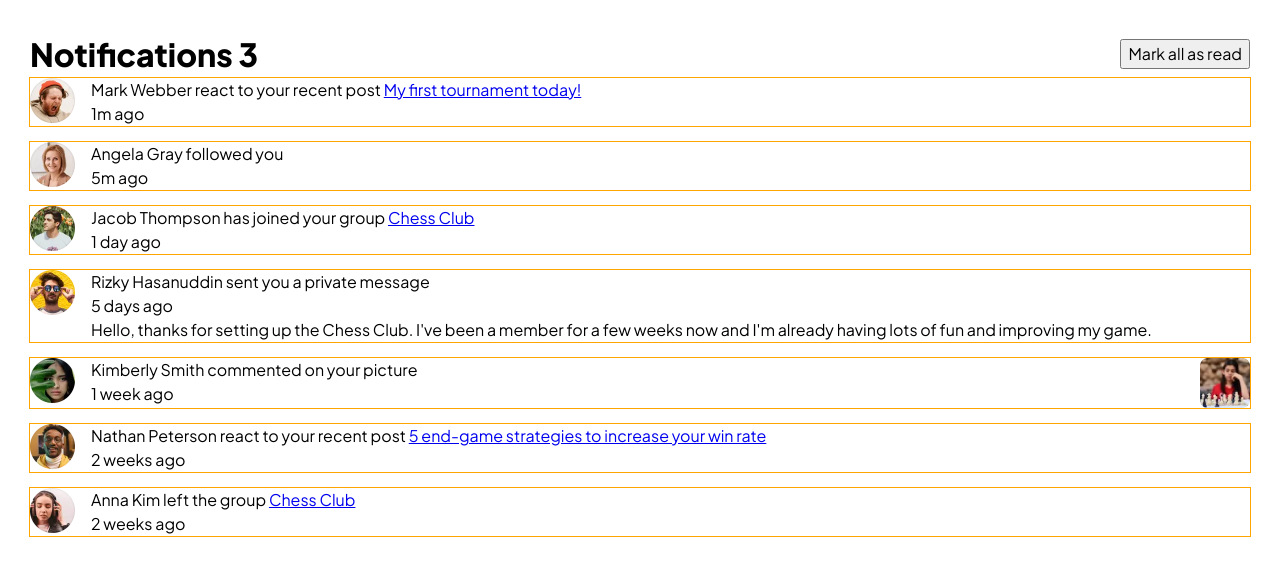
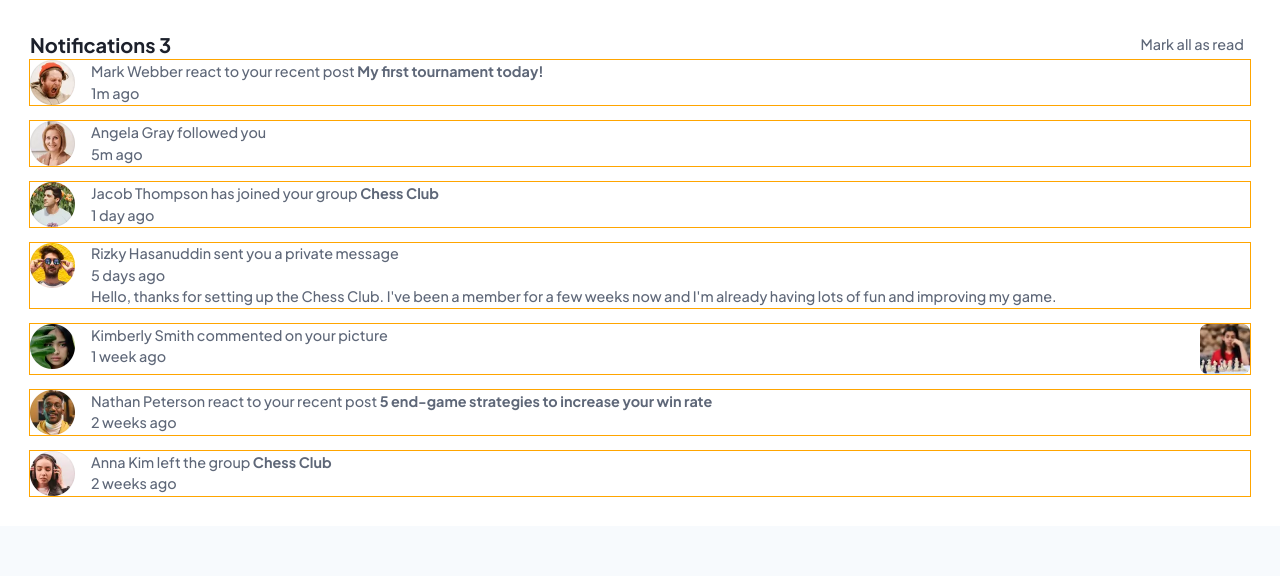
Before and after one commit to edo979/notification-page, a React (Vite) app: page / in a window 1280 px wide. Shown: the top 576 px of the page. Built offline with nearby package versions, Linux system fonts and the light colour scheme.

Commit message:
add colors, font-weight

```diff
--- a/src/scss/_components.scss
+++ b/src/scss/_components.scss
@@ -1,3 +1,11 @@
+body {
+  background-color: hsl(var(--clr-neutral-800));
+}
+
+.main-container {
+  background-color: hsl(var(--clr-neutral-900));
+}
+
 .notification-list {
   list-style: none;
   margin: 0;
--- a/src/scss/_msc.scss
+++ b/src/scss/_msc.scss
@@ -1,16 +1,16 @@
-@font-face {
-  font-family: 'jakarta';
-  src: url('/public/assets/fonts/static/PlusJakartaSans-ExtraBold.ttf')
-    format('truetype');
-  font-weight: bold;
-}
+// @font-face {
+//   font-family: 'jakarta';
+//   src: url('/public/assets/fonts/static/PlusJakartaSans-ExtraBold.ttf')
+//     format('truetype');
+//   font-weight: bold;
+// }
 
-@font-face {
-  font-family: 'jakarta';
-  src: url('/public/assets/fonts/static/PlusJakartaSans-Medium.ttf')
-    format('truetype');
-  font-weight: normal;
-}
+// @font-face {
+//   font-family: 'jakarta';
+//   src: url('/public/assets/fonts/static/PlusJakartaSans-Medium.ttf')
+//     format('truetype');
+//   font-weight: normal;
+// }
 
 @font-face {
   font-family: 'jakarta';
@@ -21,22 +21,51 @@
 }
 
 :root {
-  --clr-primary-red: (1, 90%, 64%);
-  --clr-primary-red: (219, 85%, 26%);
+  --clr-primary-red: 1, 90%, 64%;
+  --clr-primary-blue: 219, 85%, 2%;
 
-  --clr-neutral-900: (0, 0%, 100%);
-  --clr-neutral-800: (210, 60%, 98%);
-  --clr-neutral-700: (211, 68%, 94%);
-  --clr-neutral-600: (205, 33%, 90%);
-  --clr-neutral-500: (219, 14%, 63%);
-  --clr-neutral-400: (219, 12%, 42%);
-  --clr-neutral-400: (224, 21%, 14%);
+  --clr-neutral-900: 0, 0%, 100%;
+  --clr-neutral-800: 210, 60%, 98%;
+  --clr-neutral-700: 211, 68%, 94%;
+  --clr-neutral-600: 205, 33%, 90%;
+  --clr-neutral-500: 219, 14%, 63%;
+  --clr-neutral-400: 219, 12%, 42%;
+  --clr-neutral-300: 224, 21%, 14%;
 
-  --fs-400: 0.95rem;
-  --fs-500: 1rem;
+  --fs-400: 0.9rem;
+  --fs-500: 0.9rem;
   --fs-600: 1.25rem;
 }
 
+// Typography
 body {
   font-family: 'jakarta', sans-serif;
+  font-size: var(--fs-400);
+  font-weight: 500;
+  color: hsl(var(--clr-neutral-400));
 }
+
+h1 {
+  font-size: var(--fs-600);
+  color: hsl(var(--clr-neutral-300));
+}
+
+a {
+  text-decoration: none;
+  font-weight: 700;
+  color: hsl(var(--clr-neutral-400));
+}
+
+// Button
+.btn {
+  border: 0;
+
+  font-size: var(--fs-500);
+
+  background-color: transparent;
+
+  &-text {
+    color: hsl(var(--clr-neutral-400));
+    font-weight: 500;
+  }
+}
```
